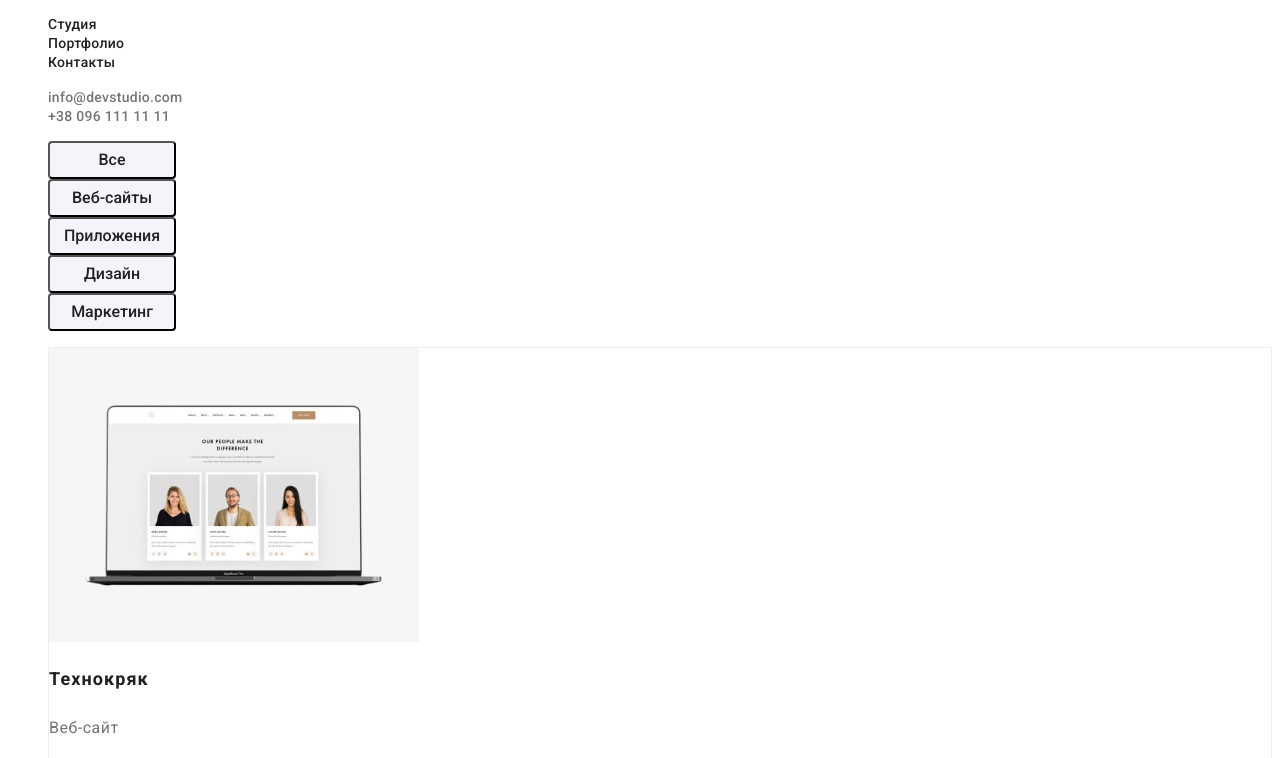
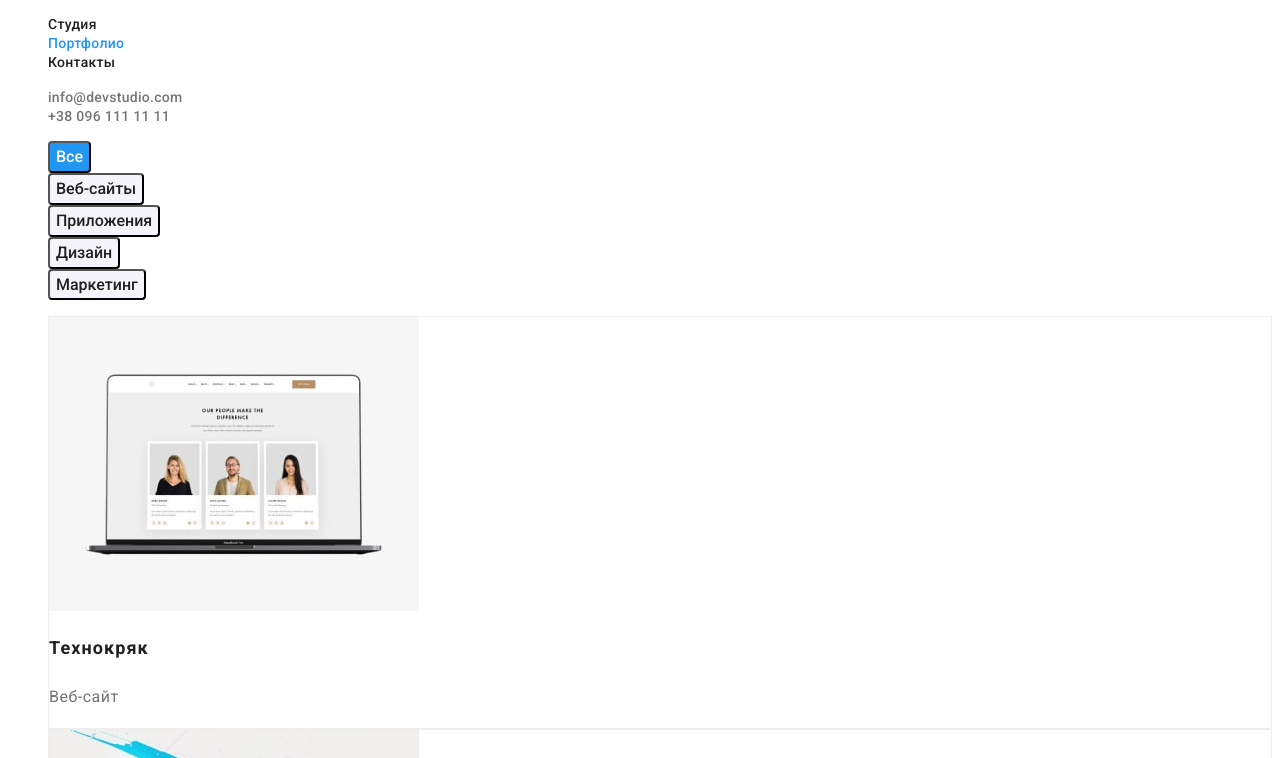
Before and after one commit to asunta13/goit-markup-hw-02, a plain HTML site: page portfolio.html in a window 1280 px wide. Shown: the part 41-799 px from the top of the page. Drawn offline with Linux system fonts and the light colour scheme.

Commit message:
Final homework

```diff
--- a/css/styles.css
+++ b/css/styles.css
@@ -5,6 +5,8 @@
     --main-color: #212121;
     --add-color: #757575;
     --title-color: #212121;
+    --background-clr: #FFFFFF;
+    --add-bckgrnd-clr: #F5F4FA;
 }
 body {
     font-family: 'Roboto', sans-serif;
@@ -67,6 +69,10 @@ body {
     color: var(--accent-color);
 }
 
+.header-link.link.current {
+    color: var(--accent-color)
+}
+
 .header-contacts-list {}
 
 .header-contacts-item {}
@@ -86,7 +92,9 @@ body {
     letter-spacing: 0.02em;
     color: var(--add-color);
 }
-.hero {}
+.hero {
+    background-color:#2F303A;;
+}
 
 .hero-title {
     font-weight: 900;
@@ -96,7 +104,6 @@ body {
     letter-spacing: 0.06em;
     text-transform: uppercase;
     color: #FFFFFF;
-    background: #2F303A;
 }
 .hero-btn {
     font-family: inherit;
@@ -111,6 +118,7 @@ body {
     background: var(--accent-color);
     box-shadow: 0px 4px 4px rgba(0, 0, 0, 0.15);
     border-radius: 4px;
+    cursor: pointer;
 }
 
 .hero-btn:hover, .hero-btn:focus {
@@ -154,7 +162,7 @@ body {
     height: 648px;
     left: 0px;
     top: 1449px;
-    background: #F5F4FA;
+    background: var(--add-bckgrnd-clr);
 }
 
 .team-title {}
@@ -162,7 +170,7 @@ body {
 .team-list {}
 
 .team-item {
-    background: #FFFFFF;
+    background: var(--background-clr);
     box-shadow: 0px 1px 3px rgba(0, 0, 0, 0.12),
     0px 1px 1px rgba(0, 0, 0, 0.14),
     0px 2px 1px rgba(0, 0, 0, 0.2);
@@ -239,29 +247,25 @@ body {
     font-size: 16px;
     line-height: 1.62;
     color:var(--main-color);
-    width: 128px;
-    height: 38px;
-    left: 576px;
-    top: 174px;
-    background: #F5F4FA;
+    background: var(--add-bckgrnd-clr);
     border-radius: 4px;
+    cursor: pointer;
 }
 
 .filters-btn:hover,
-.filters-btn:focus,
-.filters-btn:active {
+.filters-btn:focus {
     color: #FFFFFF;
     background: var(--accent-color);
-    box-shadow: 0px 3px 1px rgba(0, 0, 0, 0.1),
-    0px 1px 2px rgba(0, 0, 0, 0.08),
-    0px 2px 2px rgba(0, 0, 0, 0.12);
-    border-radius: 4px;
+}
+.filters-btn.current-filter {
+    background-color: var(--accent-color);
+    color: #FFFFFF;
 }
 
 .examples {}
 
 .examples-item {
-    background: #FFFFFF;
+    background: var(--background-clr);
     border: 1px solid #EEEEEE;
 }
 
--- a/portfolio.html
+++ b/portfolio.html
@@ -22,7 +22,7 @@
             </a>
             <ul class="header-list list">
                 <li class="header-item"><a href="./index.html" class="header-link link">Студия</a></li>
-                <li class="header-item"><a href="" class="header-link link">Портфолио</a></li>
+                <li class="header-item"><a href="" class="header-link link current">Портфолио</a></li>
                 <li class="header-item"><a href="" class="header-link link">Контакты</a></li>
             </ul>
         </nav>
@@ -36,7 +36,7 @@
 <section>
     <h1 class="visually-hidden">Наши работьі</h1>
     <ul class="filters-list list">
-        <li class="ƒilters-item"><button type="button" class="filters-btn">Все</button></li>
+        <li class="ƒilters-item"><button type="button" class="filters-btn current-filter">Все</button></li>
         <li class="filters-item"><button type="button" class="filters-btn">Веб-сайты</button></li>
         <li class="filters-item"><button type="button" class="filters-btn">Приложения</button></li>
         <li class="filters-item"><button type="button" class="filters-btn">Дизайн</button></li>
```
Also changed, not shown: index.html (+1 -1 lines).
